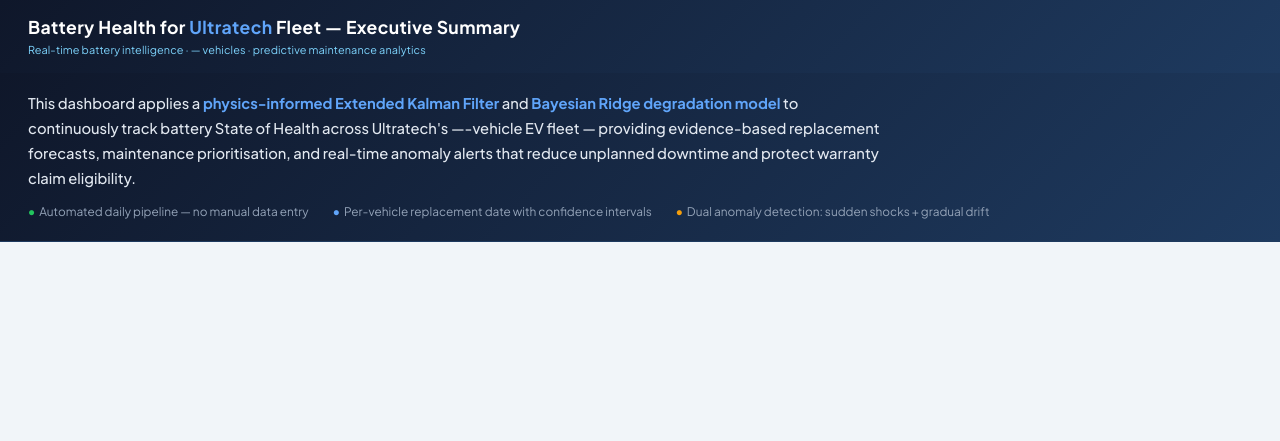
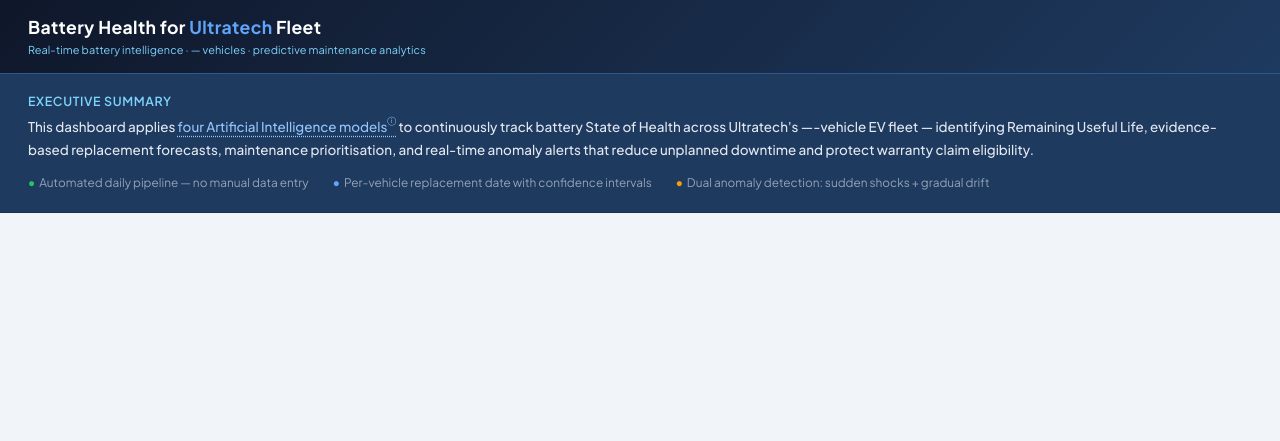
Before and after one commit to puneetshukla19/battery-degradation-ml-model, a Django app: template templates/fleet/executive_summary.html in a window 1280 px wide. Shown: the top 441 px of the page. Run offline with Django 4.2, Linux system fonts and the light colour scheme; the template is opened without the code that fills it, so the values that code supplies are empty; some libraries are stand-ins or nearby versions.

Commit message:
added web app

```diff
--- a/fleet/urls.py
+++ b/fleet/urls.py
@@ -19,6 +19,7 @@ urlpatterns = [
     path("api/soh-bands/<str:reg>/",            views.api_soh_bands,         name="api-soh-bands"),
     path("api/sessions/<str:reg>/",    views.api_sessions,            name="api-sessions"),
     path("api/telemetry/<str:reg>/<str:session_id>/", views.api_telemetry, name="api-telemetry"),
+    path("api/rul-timeline/<str:reg>/",  views.api_rul_timeline,      name="api-rul-timeline"),
     path("api/breakdown-timeline/", views.api_breakdown_timeline, name="api-breakdown-timeline"),
     path("api/distributions/",      views.api_distributions,      name="api-distributions"),
 ]
--- a/static/fleet/executive_summary.js
+++ b/static/fleet/executive_summary.js
@@ -1251,9 +1251,9 @@ function renderVDSection1(vehicle, tierInfo, container) {
         <div class="vd-stat-value" style="font-size:.8rem">${vehicle.rul_reliability ? vehicle.rul_reliability.replace(/_/g," ") : "—"}</div>
       </div>
     </div>
-    <div class="vd-analysis-box">${tierInfo.signal || "No signal note available."}</div>
-    ${rulAnalysis       ? `<div class="vd-rul-warn">${rulAnalysis}</div>` : ""}
-    ${compositeAnalysis ? `<div class="vd-rul-warn" style="background:#fffbeb;border-color:#f59e0b;color:#78350f;margin-top:10px">${compositeAnalysis}</div>` : ""}
+    ${tierInfo.signal ? `<div class="vd-analysis-box">${tierInfo.signal}</div>` : ""}
+    ${rulAnalysis ? `<div class="vd-rul-warn">${rulAnalysis}</div>` : ""}
+    ${compositeAnalysis && vehicle.registration_number !== "MH18BZ3195" ? `<div class="vd-rul-warn" style="background:#fffbeb;border-color:#f59e0b;color:#78350f;margin-top:10px">${compositeAnalysis}</div>` : ""}
     <div id="vdRulScatterWrap" style="margin-top:14px"></div>
   `;
   container.appendChild(sec);
@@ -2520,6 +2520,7 @@ function initScrollReveal() {
   _animateKpiCounters();
 }
 
+
 function _animateKpiCounters() {
   // Wait a tick so values are already set by renderKPICards
   requestAnimationFrame(() => {
@@ -2649,13 +2650,17 @@ function _buildBreakdownTable(rows, eol, activeReg) {
       ? `${Math.round(r.rul_days).toLocaleString()}d (${(r.rul_days / 365.25).toFixed(1)} yr)` : "—";
     const badge     = TIER_BADGE[r.tier] || "";
     const rowStyle  = isActive ? "background:#eff6ff;font-weight:600;" : "";
+    const spanStr   = r.data_span
+      ? `${r.data_span.first} → ${r.data_span.last}<br><span style="color:#94a3b8">${r.data_span.days}d</span>`
+      : "—";
     return `<tr data-reg="${r.registration_number}"
                style="cursor:pointer;${rowStyle}"
                onclick="openVehicleDetail && openVehicleDetail('${r.registration_number}')">
-      <td>${badge}&nbsp;<span style="font-size:.8rem;font-weight:${isActive?700:400}">${r.registration_number}</span></td>
-      <td class="text-end" style="font-size:.8rem">${sohStr}</td>
-      <td class="text-end" style="font-size:.8rem">${rulStr}</td>
-      <td class="text-end" style="font-size:.8rem;font-weight:600">${r.eol_date || "—"}</td>
+      <td>${badge}&nbsp;<span style="font-size:.69rem;font-weight:${isActive?700:400}">${r.registration_number}</span></td>
+      <td class="text-end" style="font-size:.69rem">${sohStr}</td>
+      <td class="text-end" style="font-size:.69rem">${rulStr}</td>
+      <td class="text-end" style="font-size:.69rem;font-weight:600">${r.eol_date || "—"}</td>
+      <td class="text-end" style="font-size:.69rem;line-height:1.4">${spanStr}</td>
     </tr>`;
   }).join("");
 }
--- a/templates/fleet/executive_summary.html
+++ b/templates/fleet/executive_summary.html
@@ -431,16 +432,19 @@
 </nav>
 
 <!-- ── Investor Hero Callout ──────────────────────────────────────────────── -->
-<div style="background:linear-gradient(135deg,#0f172a 0%,#1e3a5f 100%);
-            padding:18px 28px 20px;border-bottom:1px solid #1e3a5f;
-            font-family:'Plus Jakarta Sans',system-ui,sans-serif">
-  <div style="max-width:1400px;margin:0 auto">
-    <div style="font-size:.92rem;color:#e2e8f0;font-weight:500;line-height:1.7;max-width:860px">
-      This dashboard applies a <strong style="color:#60a5fa">physics-informed Extended Kalman Filter</strong>
-      and <strong style="color:#60a5fa">Bayesian Ridge degradation model</strong> to continuously
-      track battery State of Health across Ultratech's <span id="heroVehicleCount">—</span>-vehicle EV fleet — providing
-      evidence-based replacement forecasts, maintenance prioritisation, and real-time anomaly
-      alerts that reduce unplanned downtime and protect warranty claim eligibility.
+<div style="background:#1e3a5f;
+            padding:18px 0 20px;border-top:1px solid #2d5a8e;border-bottom:1px solid #163354;">
+  <div style="max-width:1400px;margin:0 auto;padding:0 28px">
+    <div style="font-size:.78rem;font-weight:600;text-transform:uppercase;letter-spacing:.05em;color:#7dd3fc;margin-bottom:6px">
+      Executive Summary
+    </div>
+    <div style="font-size:.84rem;color:#e2e8f0;font-weight:500;line-height:1.7">
+      This dashboard applies <span data-bs-toggle="tooltip" data-bs-placement="right" data-bs-html="true" data-bs-custom-class="tooltip-wide"
+        data-bs-title="<b>1.</b> Extended Kalman Filter (EKF) — real-time SoH tracking<br><b>2.</b> Bayesian Ridge Regression — degradation trend modelling<br><b>3.</b> Isolation Forest — sudden anomaly detection<br><b>4.</b> CUSUM — gradual drift detection"
+        style="cursor:help;color:#93c5fd;text-decoration:underline dotted;text-underline-offset:3px;text-decoration-color:#93c5fd">four Artificial Intelligence models<sup style="font-size:.65em;line-height:0;vertical-align:super">ⓘ</sup></span>
+      to continuously track battery State of Health across Ultratech's <span id="heroVehicleCount">—</span>-vehicle EV fleet —
+      identifying Remaining Useful Life, evidence-based replacement forecasts, maintenance prioritisation,
+      and real-time anomaly alerts that reduce unplanned downtime and protect warranty claim eligibility.
     </div>
     <div style="display:flex;gap:24px;margin-top:12px;flex-wrap:wrap">
       <span style="font-size:.74rem;color:#94a3b8">
@@ -534,29 +538,29 @@
     <div style="font-size:.74rem;font-weight:700;color:#3b82f6;text-transform:uppercase;
                 letter-spacing:.06em;margin-bottom:8px">How to read this dashboard</div>
     <div style="display:grid;grid-template-columns:repeat(3,1fr);gap:10px">
-      <div style="font-size:.78rem;color:#475569;line-height:1.6">
-        <span style="font-weight:600;color:#0f172a">① Fleet Health</span> —
-        Top-level KPIs and overall battery condition summary. Start here for a one-minute read.
+      <div style="font-size:.78rem;color:#475569;line-height:1.6;display:flex;gap:8px;align-items:baseline">
+        <span class="section-num" style="flex-shrink:0;margin-top:2px">1</span>
+        <span><span style="font-weight:600;color:#0f172a">Fleet Health</span> — Top-level KPIs and overall battery condition summary. Start here for a one-minute read.</span>
       </div>
-      <div style="font-size:.78rem;color:#475569;line-height:1.6">
-        <span style="font-weight:600;color:#0f172a">② Age Bands</span> —
-        How health evolves as vehicles age. Confirms degradation rate is within expected range.
+      <div style="font-size:.78rem;color:#475569;line-height:1.6;display:flex;gap:8px;align-items:baseline">
+        <span class="section-num" style="flex-shrink:0;margin-top:2px">2</span>
+        <span><span style="font-weight:600;color:#0f172a">Age Bands</span> — How health evolves as vehicles age. Confirms degradation rate is within expected range.</span>
       </div>
-      <div style="font-size:.78rem;color:#475569;line-height:1.6">
-        <span style="font-weight:600;color:#0f172a">③ BMS vs EKF</span> —
-        Our model vs the on-board sensor. Divergence means BMS is under/overstating battery health.
+      <div style="font-size:.78rem;color:#475569;line-height:1.6;display:flex;gap:8px;align-items:baseline">
+        <span class="section-num" style="flex-shrink:0;margin-top:2px">3</span>
+        <span><span style="font-weight:600;color:#0f172a">BMS vs EKF</span> — Our model vs the on-board sensor. Divergence means BMS is under/overstating battery health.</span>
       </div>
-      <div style="font-size:.78rem;color:#475569;line-height:1.6">
-        <span style="font-weight:600;color:#0f172a">④ Degradation Signals</span> —
-        Which physical factors are driving battery wear fastest across the fleet.
+      <div style="font-size:.78rem;color:#475569;line-height:1.6;display:flex;gap:8px;align-items:baseline">
+        <span class="section-num" style="flex-shrink:0;margin-top:2px">4</span>
+        <span><span style="font-weight:600;color:#0f172a">Degradation Signals</span> — Which physical factors are driving battery wear fastest across the fleet.</span>
       </div>
-      <div style="font-size:.78rem;color:#475569;line-height:1.6">
-        <span style="font-weight:600;color:#0f172a">⑤ Breakdown Timeline</span> —
-        Which vehicles are projected to need battery replacement and when.
+      <div style="font-size:.78rem;color:#475569;line-height:1.6;display:flex;gap:8px;align-items:baseline">
+        <span class="section-num" style="flex-shrink:0;margin-top:2px">5</span>
+        <span><span style="font-weight:600;color:#0f172a">Breakdown Timeline</span> — Which vehicles are projected to need battery replacement and when.</span>
       </div>
-      <div style="font-size:.78rem;color:#475569;line-height:1.6">
-        <span style="font-weight:600;color:#0f172a">⑥ Anomaly Tiers</span> —
-        Vehicles ranked by urgency of attention needed, with click-through to full detail.
+      <div style="font-size:.78rem;color:#475569;line-height:1.6;display:flex;gap:8px;align-items:baseline">
+        <span class="section-num" style="flex-shrink:0;margin-top:2px">6</span>
+        <span><span style="font-weight:600;color:#0f172a">Anomaly Tiers</span> — Vehicles ranked by urgency of attention needed, with click-through to full detail and RUL trajectory.</span>
       </div>
     </div>
   </div>
@@ -780,7 +783,7 @@
                   <th class="text-end">SoH (%) <span class="col-info" data-bs-toggle="tooltip" data-bs-placement="top" data-bs-title="Current battery health as % of original capacity. Below 95% warrants attention.">ⓘ</span></th>
                   <th class="text-end">Slope (%/d) <span class="col-info" data-bs-toggle="tooltip" data-bs-placement="top" data-bs-title="Rate of battery health decline per day. More negative = faster degradation.">ⓘ</span></th>
                   <th class="text-end">Degr. Score <span class="col-info" data-bs-toggle="tooltip" data-bs-placement="top" data-bs-title="Combined degradation risk score (0–100). Above 50 indicates significant risk. Combines SoH health deficit, IR trend, cell spread, voltage sag rate, temperature rise rate, and energy efficiency.">ⓘ</span></th>
-                  <th class="text-end">RUL <span class="col-info" data-bs-toggle="tooltip" data-bs-placement="top" data-bs-title="Remaining Useful Life = (current EKF SoH − 80% EOL) ÷ |daily slope|. Matches the RUL scatter chart in the vehicle detail modal. A fast-declining vehicle with SoH still at 97% can have higher RUL than a slow-declining one already at 91% — tier ranking reflects decay rate and anomaly signals, not RUL alone.">ⓘ</span></th>
+                  <th class="text-end">EKF RUL <span class="col-info" data-bs-toggle="tooltip" data-bs-placement="top" data-bs-title="Remaining Useful Life = (current EKF SoH − 80% EOL) ÷ |daily slope|. Matches the RUL scatter chart in the vehicle detail modal. A fast-declining vehicle with SoH still at 97% can have higher RUL than a slow-declining one already at 91% — tier ranking reflects decay rate and anomaly signals, not RUL alone.">ⓘ</span></th>
                   <th class="text-end">Flagged Sessions <span class="col-info" data-bs-toggle="tooltip" data-bs-placement="top" data-bs-title="Total number of sessions flagged as anomalous by the monitoring system">ⓘ</span></th>
                 </tr>
               </thead>
@@ -857,41 +860,6 @@
       </div>
     </div>
 
-  </div>
-
-  <!-- ── Appendix A: Data Distributions ───────────────────────────────────── -->
-  <div class="mt-4 reveal" id="distributionsSection">
-    <div class="section-hdr"><span class="section-num" style="border-radius:4px;width:auto;padding:0 6px">A</span>Appendix — Data Distributions</div>
-    <div style="font-size:.78rem;color:#94a3b8;margin-bottom:12px;line-height:1.65">
-      Fleet-wide raw measurement distributions used as inputs to the EKF and Bayesian Ridge models.
-      Quality-gated observations only. Hover a bar for session count.
-    </div>
-    <div class="row g-3">
-      <div class="col-md-6">
-        <div class="panel">
-          <div class="panel-hdr">
-            Cycle SoH Distribution
-            <span class="col-info" data-bs-toggle="tooltip" data-bs-placement="top"
-              data-bs-title="Cycle SoH is the per-cycle State of Health estimate computed via Coulomb counting: (Ah discharged) ÷ (nominal pack capacity × SoC swing). Only quality-gated observations are shown — sessions with block DoD ≥ 20% and cycle_soh below 99.5% (the Coulomb-counting ceiling artefact). Each observation represents one complete discharge block across the fleet.">ⓘ</span>
-          </div>
-          <div class="panel-body" style="padding:12px">
-            <div id="cycleSohHistPlot" style="height:280px"></div>
-          </div>
-        </div>
-      </div>
-      <div class="col-md-6">
-        <div class="panel">
-          <div class="panel-hdr">
-            Block SoH Distribution
-            <span class="col-info" data-bs-toggle="tooltip" data-bs-placement="top"
-              data-bs-title="Block SoH is the State of Health computed for each complete discharge block — one value per block (deduplicated). Computed via Coulomb counting: (Ah discharged) ÷ (nominal capacity × SoC swing). Compares directly to Cycle SoH but shows the block-level granularity rather than per-session interpolation.">ⓘ</span>
-          </div>
-          <div class="panel-body" style="padding:12px">
-            <div id="blockSohHistPlot" style="height:280px"></div>
-          </div>
-        </div>
-      </div>
-    </div>
   </div>
 
   <!-- ── FAQ Section ──────────────────────────────────────────────────────── -->
@@ -988,6 +956,57 @@ thermal_stress = (temp_max − temp_threshold) × duration_above_threshold_hr</p
 
   </div>
 
+  <!-- ── Appendix A: Data Distributions ───────────────────────────────────── -->
+  <div class="mt-4 reveal" id="distributionsSection">
+    <div class="accordion" id="appendixAccordion">
+      <div class="accordion-item">
+        <h2 class="accordion-header">
+          <button class="accordion-button collapsed" type="button"
+            data-bs-toggle="collapse" data-bs-target="#appendixPanel"
+            aria-expanded="false" aria-controls="appendixPanel"
+            style="background:#f1f5f9;color:#0f172a;font-size:.85rem;font-weight:700;letter-spacing:.04em">
+            <span class="section-num" style="border-radius:4px;width:auto;padding:0 6px;margin-right:10px">A</span>
+            Appendix
+          </button>
+        </h2>
+        <div id="appendixPanel" class="accordion-collapse collapse">
+          <div class="accordion-body" style="padding:16px">
+            <div style="font-size:.78rem;color:#94a3b8;margin-bottom:12px;line-height:1.65">
+              Fleet-wide raw measurement distributions used as inputs to the EKF and Bayesian Ridge models.
+              Quality-gated observations only. Hover a bar for session count.
+            </div>
+            <div class="row g-3">
+              <div class="col-md-6">
+                <div class="panel">
+                  <div class="panel-hdr">
+                    Cycle SoH Distribution
+                    <span class="col-info" data-bs-toggle="tooltip" data-bs-placement="top"
+                      data-bs-title="Cycle SoH is the per-cycle State of Health estimate computed via Coulomb counting: (Ah discharged) ÷ (nominal pack capacity × SoC swing). Only quality-gated observations are shown — sessions with block DoD ≥ 20% and cycle_soh below 99.5% (the Coulomb-counting ceiling artefact). Each observation represents one complete discharge block across the fleet.">ⓘ</span>
+                  </div>
+                  <div class="panel-body" style="padding:12px">
+                    <div id="cycleSohHistPlot" style="height:280px"></div>
+                  </div>
+                </div>
+              </div>
+              <div class="col-md-6">
+                <div class="panel">
+                  <div class="panel-hdr">
+                    Block SoH Distribution
+                    <span class="col-info" data-bs-toggle="tooltip" data-bs-placement="top"
+                      data-bs-title="Block SoH is the State of Health computed for each complete discharge block — one value per block (deduplicated). Computed via Coulomb counting: (Ah discharged) ÷ (nominal capacity × SoC swing). Compares directly to Cycle SoH but shows the block-level granularity rather than per-session interpolation.">ⓘ</span>
+                  </div>
+                  <div class="panel-body" style="padding:12px">
+                    <div id="blockSohHistPlot" style="height:280px"></div>
+                  </div>
+                </div>
+              </div>
+            </div>
+          </div>
+        </div>
+      </div>
+    </div>
+  </div>
+
 </div><!-- /page-body -->
 
 <!-- ── Vehicle Detail Overlay ──────────────────────────────────────────────── -->
@@ -1019,6 +1038,14 @@ function toggleFaq(btn) {
   btn.classList.toggle("open", !isOpen);
   body.classList.toggle("open", !isOpen);
 }
+
+// Resize Plotly charts inside appendix accordion after it finishes opening
+document.getElementById("appendixPanel").addEventListener("shown.bs.collapse", function () {
+  ["cycleSohHistPlot", "blockSohHistPlot"].forEach(id => {
+    const el = document.getElementById(id);
+    if (el && el.layout) Plotly.relayout(el, { autosize: true });
+  });
+});
 </script>
 </body>
 </html>
```
Also changed, not shown: other parts of templates/fleet/executive_summary.html (+13 -13 lines), fleet/views.py (+35 -1 lines), templates/fleet/dashboard.html (+11 -3 lines).
